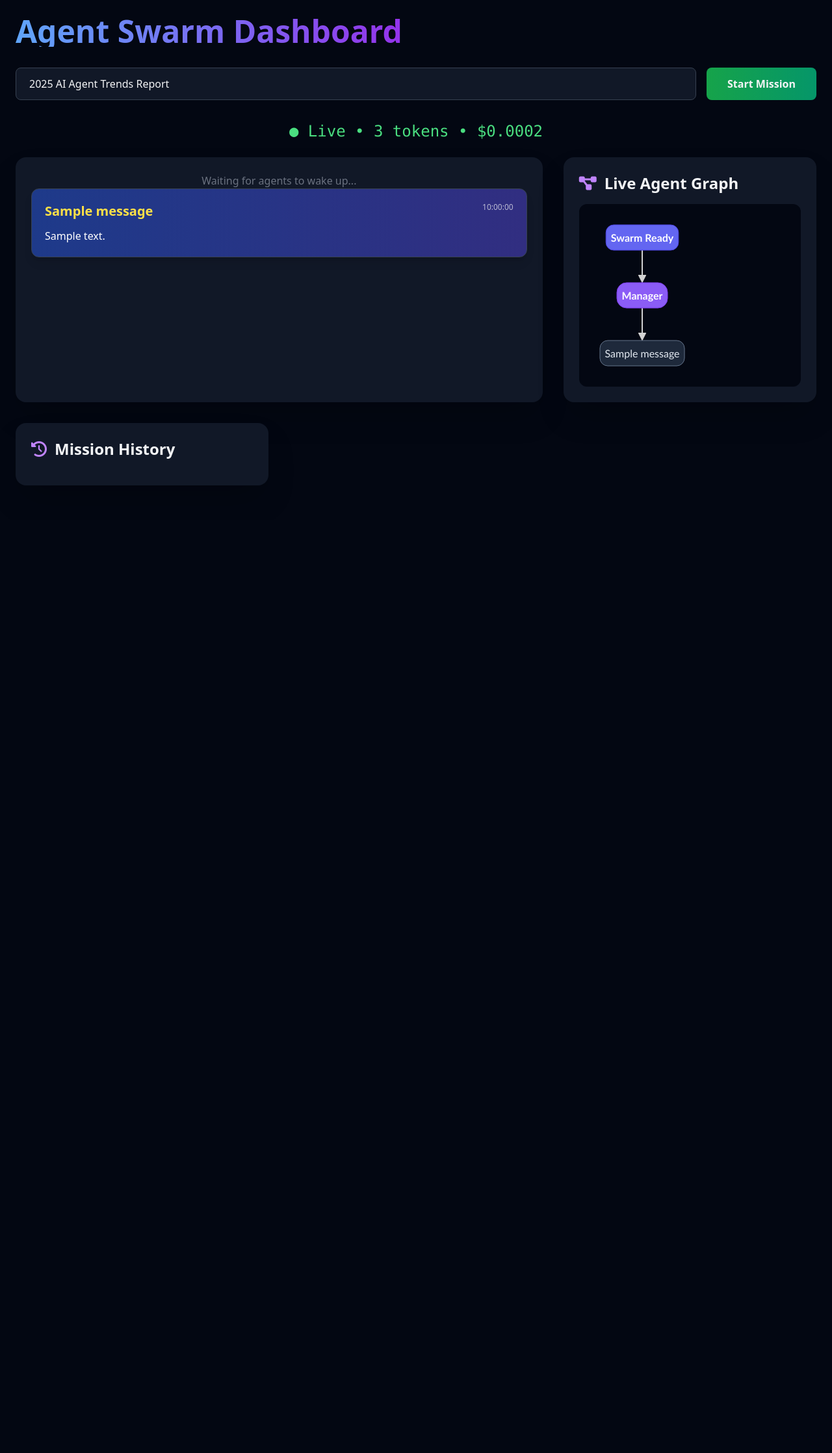
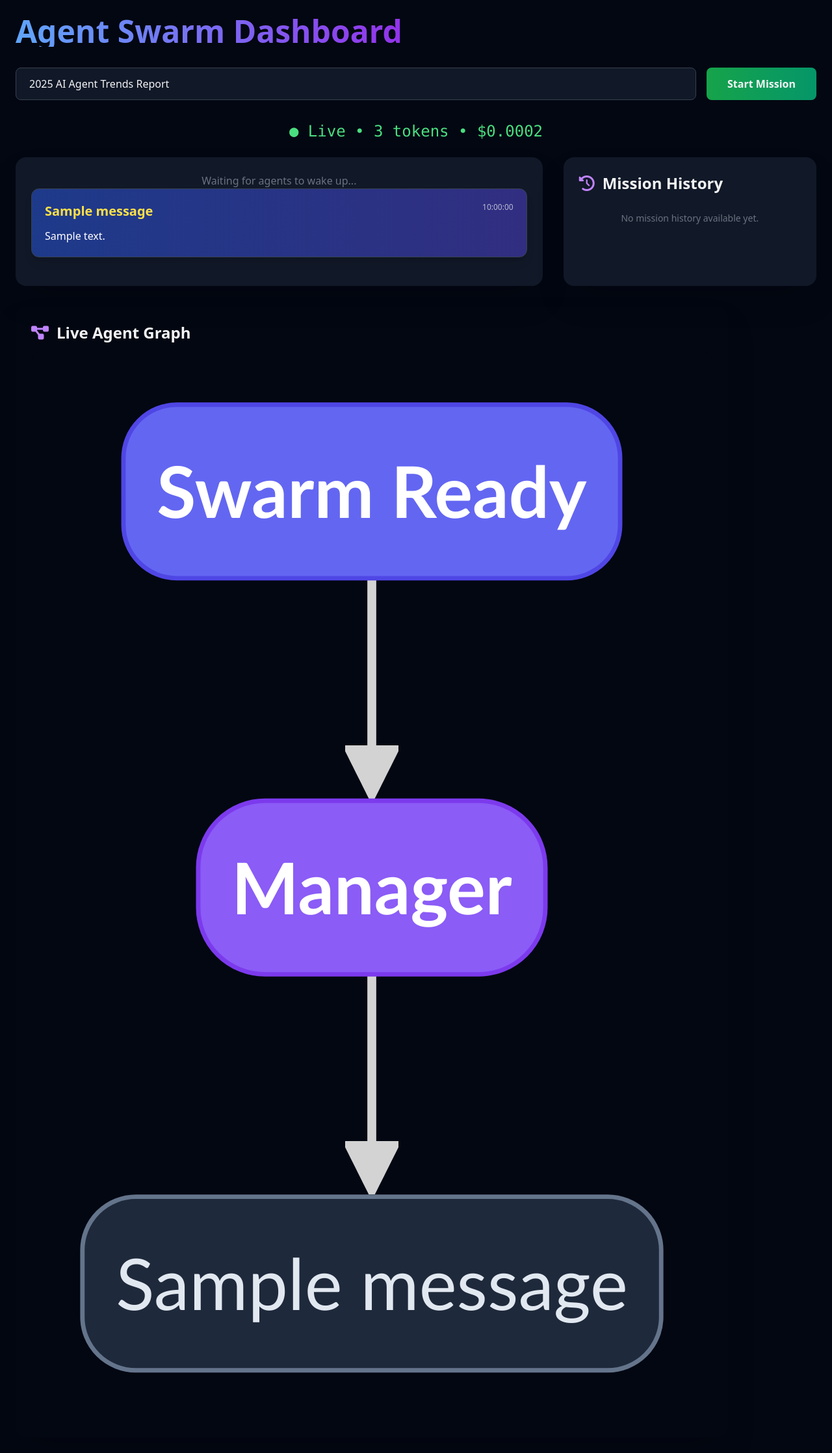
Before and after one commit to Smilkoski/agent-swarm-dashboard, a Django app: page /run/00000000-0000-0000-0000-000000000001/ in a window 1280 px wide. Shown: the whole page at 65% size. Before the commit the page ends 747 px from the top, so only its background shows below. Run offline with Django 5.2, Linux system fonts and the light colour scheme; tables that the repository leaves empty hold one stand-in row (values such as "Sample post"); some libraries are stand-ins or nearby versions.

Commit message:
Replace mermaid with history

```diff
--- a/backend/core/templates/dashboard.html
+++ b/backend/core/templates/dashboard.html
@@ -19,6 +19,33 @@
     .mermaid .success {
         fill: #10b981 !important;
     }
+
+.bg-graph {
+  width: 100%;
+  min-width: fit-content;
+  max-width: 90vw;
+  margin: 0 auto;
+}
+
+#mermaid-graph {
+  width: 100%;
+  overflow-x: auto;
+}
+
+#mermaid-graph svg {
+  width: 100%;
+  height: auto;
+}
+
+@media (min-width: 1024px) {
+  .bg-graph {
+    min-width: 1200px;
+  }
+  #mermaid-graph svg {
+    min-width: 1000px;
+  }
+}
+
 </style>
 </head>
 <body class="bg-gray-950 text-gray-100 min-h-screen">
@@ -32,6 +59,8 @@
 
     <!-- Controls -->
     <div class="flex flex-wrap gap-4 mb-8">
+<!--        <input type="text" id="mission-name" placeholder="Mission name..." value="Uber for Dog Walking in Rural Areas"-->
+<!--        <input type="text" id="mission-name" placeholder="Mission name..." value="Corporate Conference Planning"-->
         <input type="text" id="mission-name" placeholder="Mission name..." value="2025 AI Agent Trends Report"
                class="flex-1 min-w-64 px-5 py-3 rounded-lg bg-gray-900 border border-gray-700 focus:border-purple-500 outline-none">
         <button id="start-btn"
@@ -43,22 +72,11 @@
 
     <div id="status" class="text-center text-2xl mb-6 font-mono"></div>
 
-    <!-- Live status -->
-
     <!-- Main Grid -->
     <div class="grid grid-cols-1 xl:grid-cols-3 gap-8">
         <!-- Timeline -->
         <div class="xl:col-span-2 bg-gray-900 rounded-2xl p-6 shadow-2xl max-h-screen overflow-y-auto" id="timeline">
             <p class="text-gray-500 text-center" id="placeholder">Waiting for agents to wake up...</p>
-        </div>
-
-        <!-- Live Graph -->
-        <div class="bg-gray-900 rounded-2xl p-6 shadow-2xl">
-          <h2 class="text-2xl font-bold mb-4 flex items-center gap-3">
-            <i class="fas fa-project-diagram text-purple-400"></i>
-            Live Agent Graph
-          </h2>
-          <div id="mermaid-graph" class="bg-gray-950 p-6 rounded-xl overflow-x-auto"></div>
         </div>
 
         <!-- Mission History -->
@@ -67,10 +85,29 @@
             <i class="fas fa-history text-purple-400"></i>
             Mission History
           </h2>
-          <div id="history-list" class="space-y-2 max-h-96 overflow-y-auto text-sm">
+            <div id="history-list" class="space-y-2 max-h-96 overflow-y-auto text-sm">
+                {% for entry in history %}
+                  <button onclick="location.href='/run/{{ entry.run_id }}'" class="block w-full text-left p-3 bg-gray-800 hover:bg-gray-700 rounded mb-2">
+                    <div class="font-bold">{{ entry.name }}</div>
+                    <div class="text-xs opacity-70">
+                      {{ entry.started_at}} • {{ entry.tokens }} tokens
+                    </div>
+                  </button>
+                {% empty %}
+                  <div class="text-center text-gray-500 p-3">No mission history available yet.</div>
+                {% endfor %}
+            </div>
+        </div>
+
+        <!-- Live Graph -->
+        <div class="bg-graph rounded-2xl p-6 shadow-2xl w-full min-w-fit mx-auto">
+          <h2 class="text-2xl font-bold mb-4 flex items-center gap-3">
+            <i class="fas fa-project-diagram text-purple-400"></i>
+            Live Agent Graph
+          </h2>
+          <div id="mermaid-graph" class="bg-gray-950 p-6 rounded-xl overflow-x-auto w-full">
           </div>
         </div>
-
     </div>
     </div>
 
@@ -80,7 +117,6 @@
 let source = null;
 let tokenCount = 0;
 let startTime = null;
-let missionHistory = JSON.parse(localStorage.getItem('swarmHistory') || '[]');
 let missionName = null;
 
 const initialMessages = JSON.parse(
@@ -205,24 +241,12 @@
 }
 
 function saveToHistory(runId, name, tokens) {
-    const entry = { runId, name, tokens, date: new Date().toISOString() };
-    missionHistory.unshift(entry);
-    if (missionHistory.length > 20) missionHistory.pop();
-    localStorage.setItem('swarmHistory', JSON.stringify(missionHistory));
-    renderHistory();
-}
-
-function renderHistory() {
-    const list = $("#history-list");
-    list.empty();
-    missionHistory.forEach(entry => {
-        list.append(`
-            <button onclick="location.href='/run/${entry.runId}'" class="block w-full text-left p-3 bg-gray-800 hover:bg-gray-700 rounded mb-2">
-                <div class="font-bold">${entry.name}</div>
-                <div class="text-xs opacity-70">${new Date(entry.date).toLocaleDateString()} • ${entry.tokens} tokens</div>
+    $("#history-list").append(`
+            <button onclick="location.href='/run/${runId}'" class="block w-full text-left p-3 bg-gray-800 hover:bg-gray-700 rounded mb-2">
+                <div class="font-bold">${name}</div>
+                <div class="text-xs opacity-70">${new Date().toLocaleDateString()} • ${tokens} tokens</div>
             </button>
         `);
-    });
 }
 
 // START MISSION
@@ -241,7 +265,7 @@
         connectSSE(run_id);
 
         // wait 1 second for subscriptions to initialize
-        await new Promise(resolve => setTimeout(resolve, 1000));
+        await new Promise(resolve => setTimeout(resolve, 2000));
         await $.post("/api/start/", JSON.stringify({name: missionName, run_id: run_id}));
 
         } catch (err) {
@@ -255,7 +279,6 @@
 });
 
 mermaid.run({ nodes: [document.querySelector('#mermaid-graph .mermaid')] });
-renderHistory();
 
 </script>
 
```
